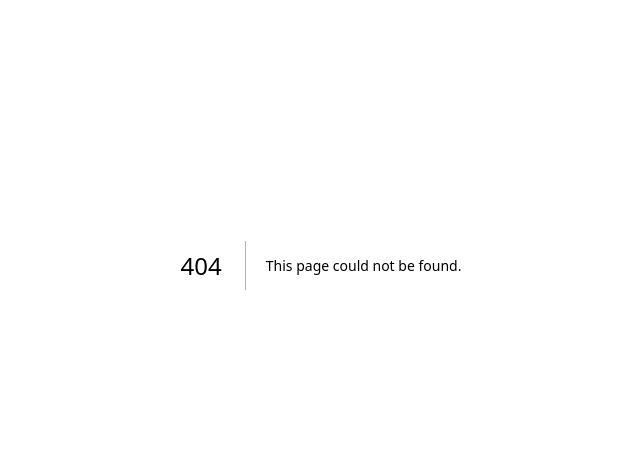
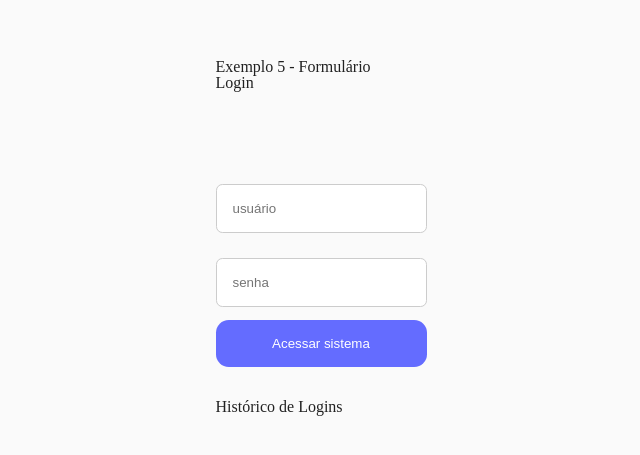
Before and after one commit to joao-gasparotto/introducao-nextjs, a Next.js app: page /exemplos/ex-05 in a window 1280 px wide. Before the commit this address had no page. Shown: the part 135-590 px from the top of the page, without its empty margins (319-959 px from the left). Built offline with nearby package versions, Linux system fonts and the light colour scheme.

Commit message:
pré almoço

```diff
--- /dev/null
+++ b/src/app/exemplos/ex-05/page.jsx
@@ -0,0 +1,88 @@
+'use client'
+
+import { use, useState } from 'react';
+
+import styles from './page.module.css';
+
+export default function FormComponent() {
+
+    // const [formData, setFormData] = useState({ nome: '', email: '' });
+    const [login, setLogin] = useState('');
+    const [senha, setSenha] = useState('');
+
+    // Array histórico de logins
+    const [historico, setHistorico] = useState([]);
+
+    const handleSubmit = (e) => {
+        e.preventDefault();
+
+        // console.log("Enviando para API:", formData);
+        // Aqui você faria um POST para sua API
+
+        // if (login && senha) {
+        //     console.log('Dados do formulário enviados!');
+        //     console.log(`Usuário: ${login} \nSenha: ${senha}`);
+
+        //     let historicoTemp = historico;
+
+        //     // Exemplo horário
+        //     const horario = new Date();
+        //     historicoTemp.push(`Usuário: ${login} - Horário ${horario.toLocaleString()}`);
+
+        //     setHistorico(historicoTemp);
+        //     // console.log(historico);
+
+        // }
+
+        if (login && senha) {
+        const horario = new Date();
+        const novaEntrada = `Usuário: ${login} - Horário ${horario.toLocaleString()}`;
+
+        // Cria um NOVO array com os elementos antigos + o novo
+        // setHistorico([novaEntrada]);
+        setHistorico([...historico, novaEntrada]);
+    }
+    };
+
+
+
+
+    return (
+        <div className={styles.container}>
+
+            <h1>Exemplo 5 - Formulário</h1>
+            <h2>Login</h2>
+
+            <form onSubmit={handleSubmit} className={styles.formulario}>
+                <input
+                    name="login"
+                    type="text"
+                    placeholder='usuário'
+                    onChange={e => setLogin(e.target.value)}
+                // value={formData.nome}
+                // onChange={(e) => setFormData({ ...formData, nome: e.target.value })}
+                />
+                <input
+                    name="senha"
+                    type="password"
+                    placeholder='senha'
+                    onChange={e => setSenha(e.target.value)}
+                // value={formData.nome}
+                // onChange={(e) => setFormData({ ...formData, nome: e.target.value })}
+                />
+                <button type="submit">Acessar sistema</button>
+            </form>
+
+            <div className={styles.historico}>
+                <h3>Histórico de Logins</h3>
+
+                {
+                    historico.map( item =>
+                        <p key={item}>{item}</p>
+                    )
+                }
+
+            </div>
+        </div>
+    );
+}
--- /dev/null
+++ b/src/app/exemplos/ex-05/page.module.css
@@ -0,0 +1,19 @@
+.container {
+    display: flex;
+    flex-direction: column;
+    justify-content: center;
+    height: 97vh;
+}
+
+.formulario {
+    display: flex;
+    flex-direction: column;
+    margin-top: 5rem;
+    max-width: 40rem;
+}
+
+.historico {
+    margin: 2rem 0;
+    display: flex;
+    flex-direction: column;
+}
```
Also changed, not shown: src/app/atividades/atv-02/page.jsx (+29 -0 lines).
